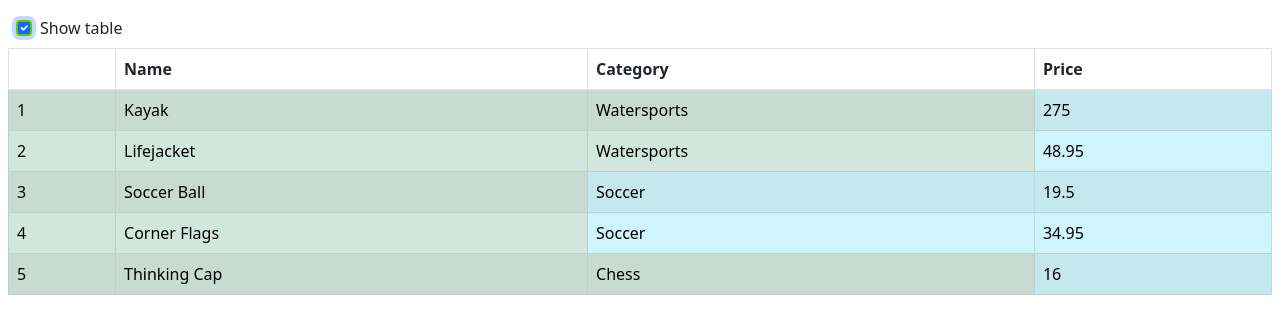
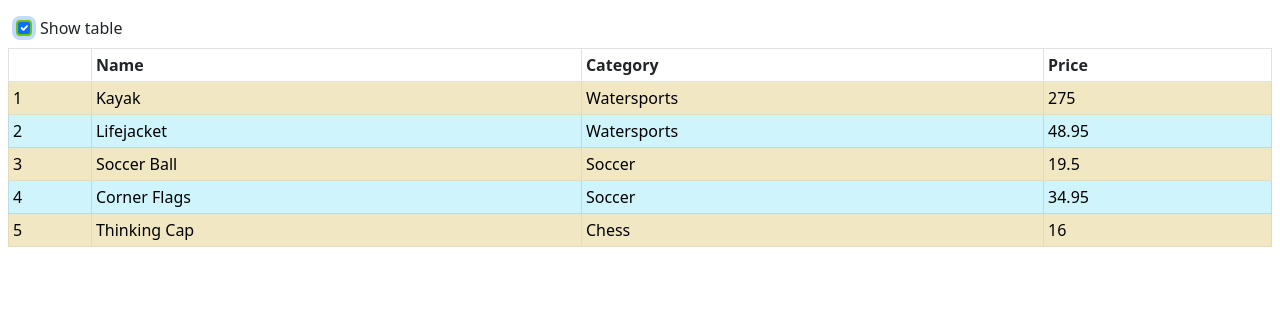
Before and after one commit to AslanHalil/AngularExample, an Angular app: page / in a window 1280 px wide. Both pictures are taken after a click on the checkbox 24 px from the left and 28 px from the top of the page. Shown: the top 334 px of the page. Built offline with nearby package versions, Linux system fonts and the light colour scheme.

Commit message:
Working with structural iterative directives.

```diff
--- a/src/app/app.module.ts
+++ b/src/app/app.module.ts
@@ -7,10 +7,11 @@ import {ProductComponent} from "./component";
 import {PaAttrDirective} from "./attr.directive";
 import {PaModel} from "./twoway.directive";
 import {PaStructureDirective} from "./structural.directive";
+import {PaIteratorDirective} from "./iterator.directive";
 
 @NgModule({
   declarations: [
-    ProductComponent, PaAttrDirective, PaModel, PaStructureDirective
+    ProductComponent, PaAttrDirective, PaModel, PaStructureDirective, PaIteratorDirective
   ],
   imports: [
     BrowserModule,
--- /dev/null
+++ b/src/app/iterator.directive.ts
@@ -0,0 +1,38 @@
+import {Directive, ViewContainerRef, TemplateRef, Input}
+  from "@angular/core";
+
+@Directive({
+  selector: "[paForOf]"
+})
+export class PaIteratorDirective {
+  constructor(private container: ViewContainerRef,
+              private template: TemplateRef<Object>) {
+  }
+
+  @Input("paForOf")
+  dataSource: any;
+
+  ngOnInit() {
+    this.container.clear();
+    for (let i = 0; i < this.dataSource.length; i++) {
+      this.container.createEmbeddedView(this.template,
+        new PaIteratorContext(this.dataSource[i],
+          i, this.dataSource.length));
+    }
+  }
+}
+
+class PaIteratorContext {
+  odd: boolean;
+  even: boolean;
+  first: boolean;
+  last: boolean;
+
+  constructor(public $implicit: any,
+              public index: number, total: number) {
+    this.odd = index % 2 == 1;
+    this.even = !this.odd;
+    this.first = index == 0;
+    this.last = index == total - 1;
+  }
+}
--- a/src/app/template.html
+++ b/src/app/template.html
@@ -4,8 +4,8 @@
            [(ngModel)]="showTable"/>
     <label class="form-check-label">Show table</label>
   </div>
-  <ng-template [paIf]="showTable">
-    <table class="table table-bordered table-striped">
+  <table *paIf="showTable"
+         class="table table-sm table-bordered table-striped">
     <thead>
     <tr>
       <th></th>
@@ -15,20 +15,15 @@
     </tr>
     </thead>
     <tbody>
-      <tr *ngFor="let item of products(); let i = index"
-          [pa-attr]="count() < 6
- ? 'table-success' : 'table-warning'"
-          [pa-product]="item"
-          (pa-category)="newProduct.category = $event">
+    <tr *paFor="let item of products(); let i = index;
+ let odd = odd; let even = even"
+        [class.table-info]="odd"
+        [class.table-warning]="even">
       <td>{{i + 1}}</td>
       <td>{{item.name}}</td>
-        <td [pa-attr]="item.category == 'Soccer'
- ? 'table-info' : null">
-          {{item.category}}
-        </td>
-        <td [pa-attr]="'table-info'">{{item.price}}</td>
+      <td>{{item.category}}</td>
+      <td>{{item.price}}</td>
     </tr>
     </tbody>
   </table>
-  </ng-template>
 </div>
```
Lines whose indentation alone changed are shown as unchanged.
